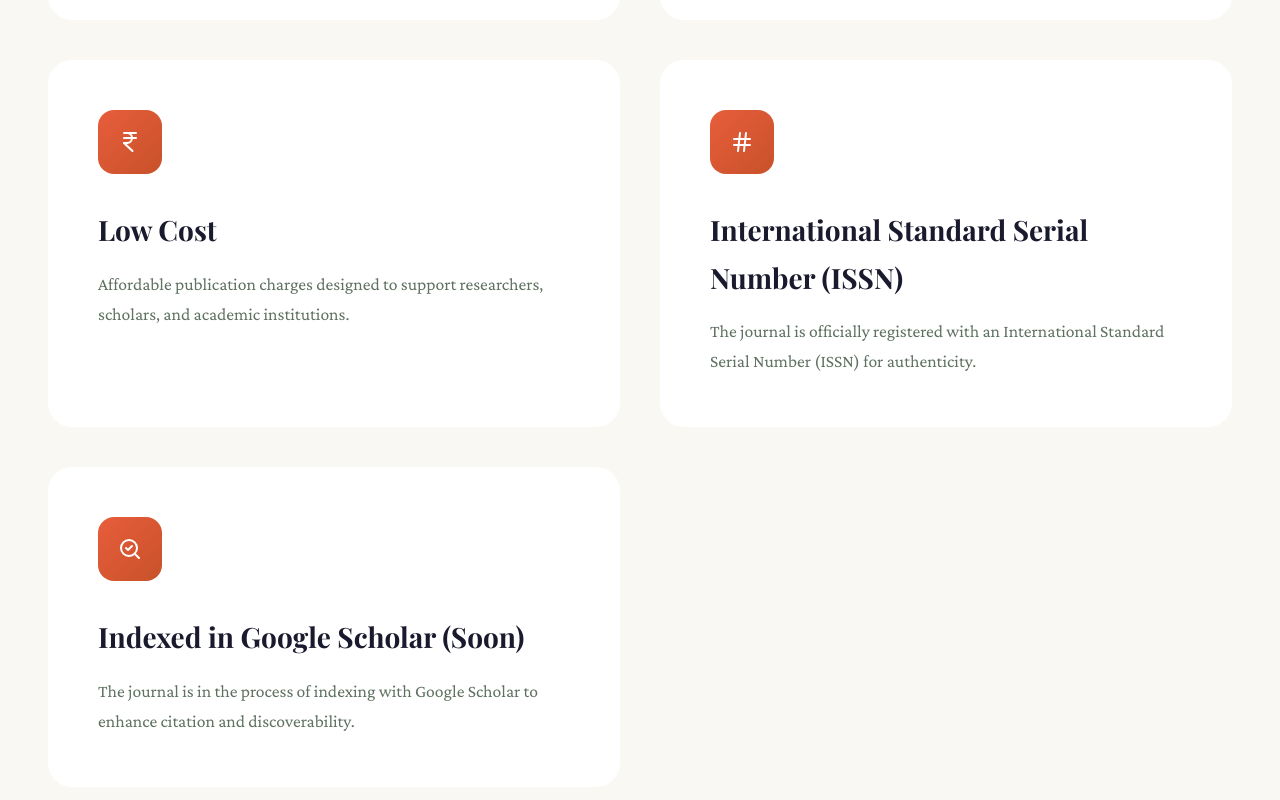
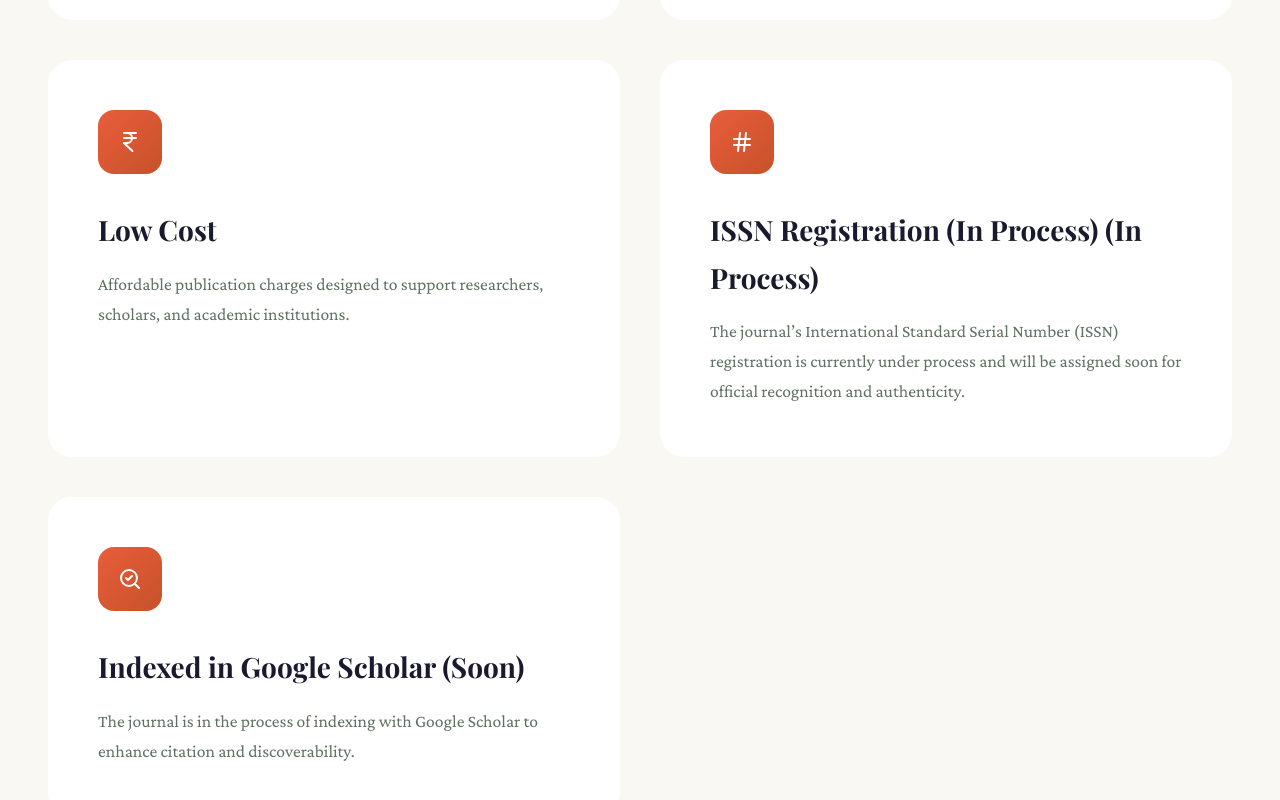
Before and after one commit to shreyanshAmpleServ/ResearchScholarApp, a React (Vite) app: page / in a window 1280 px wide. Shown: the part 2833-3633 px from the top of the page. Built offline with nearby package versions, Linux system fonts and the light colour scheme.

Commit message:
updated the value

```diff
--- a/src/pages/LandingPage.jsx
+++ b/src/pages/LandingPage.jsx
@@ -53,9 +53,9 @@ const LandingPage = () => {
     },
     {
       icon: <Hash />,
-      title: " International Standard Serial Number (ISSN)",
+      title: "ISSN Registration (In Process)  (In Process)",
       description:
-        "The journal is officially registered with an International Standard Serial Number (ISSN) for authenticity.",
+        "The journal’s International Standard Serial Number (ISSN) registration is currently under process and will be assigned soon for official recognition and authenticity.",
     },
     {
       icon: <SearchCheck />,
```
